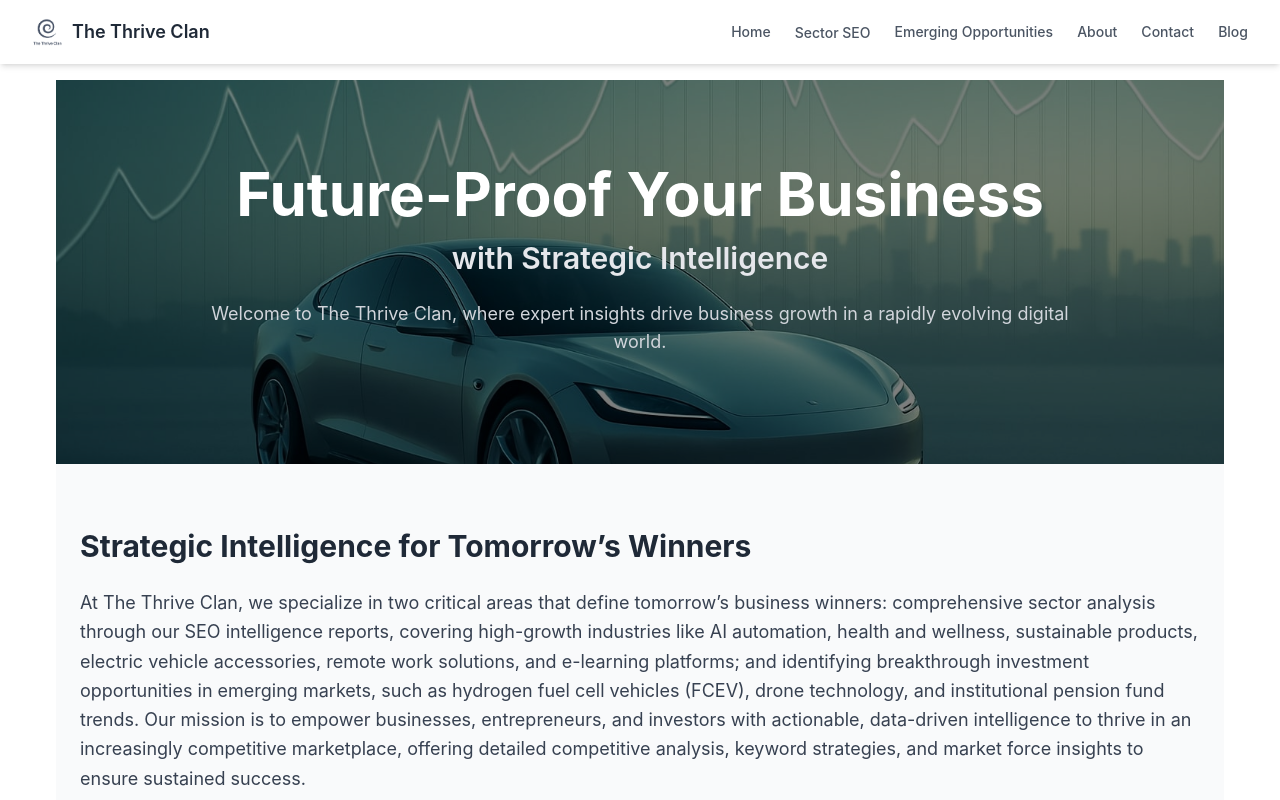
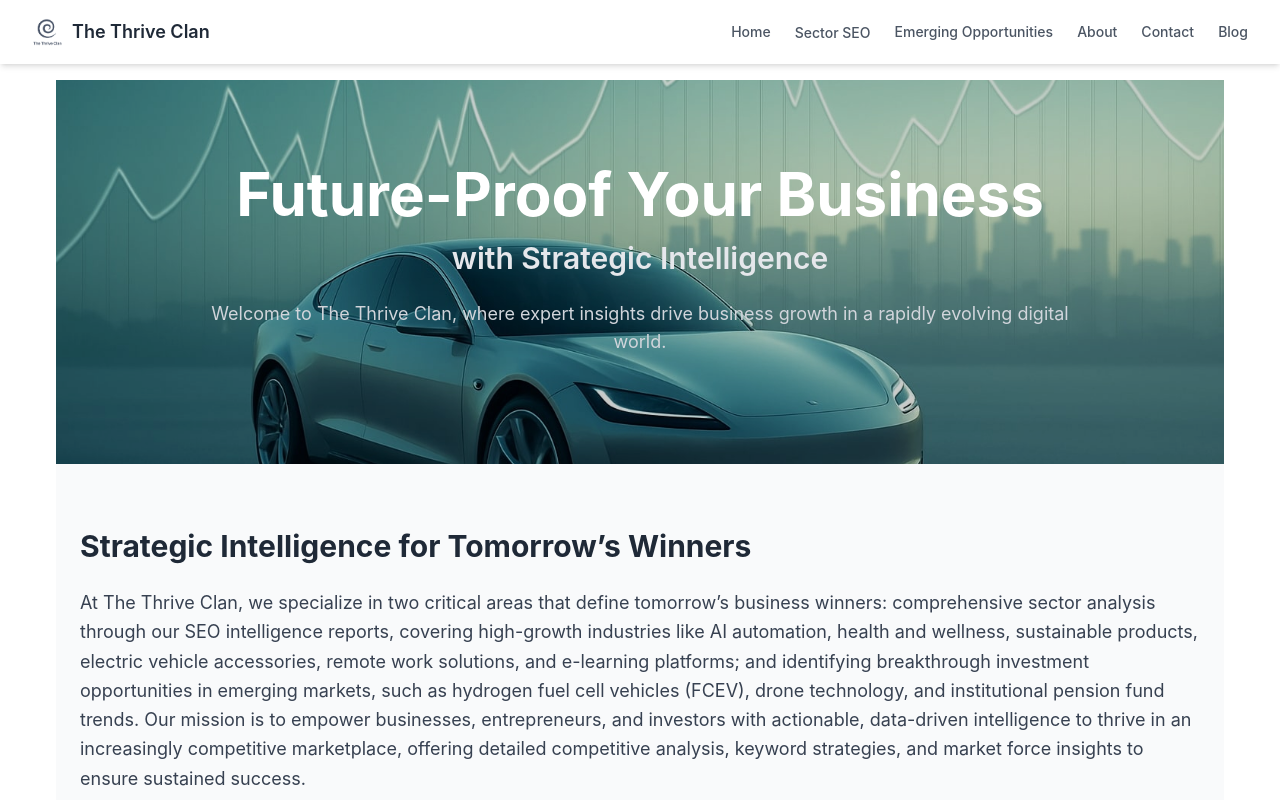
Before and after one commit to thriveuniverse/thethriveclan, a Next.js app: page / in a window 1280 px wide. Shown: the top 800 px of the page. Built offline with nearby package versions, Linux system fonts and the light colour scheme.

Commit message:
overlay reduced to 0.2 for a lighter effect

```diff
--- a/app/globals.css
+++ b/app/globals.css
@@ -260,6 +260,6 @@
 .hero-overlay {
   position: absolute;
   inset: 0;
-  background-color: rgba(0, 0, 0, 0.5); /* Consistent overlay */
+  background-color: rgba(0, 0, 0, 0.2); /* Consistent overlay */
   z-index: 0;
 }
```
